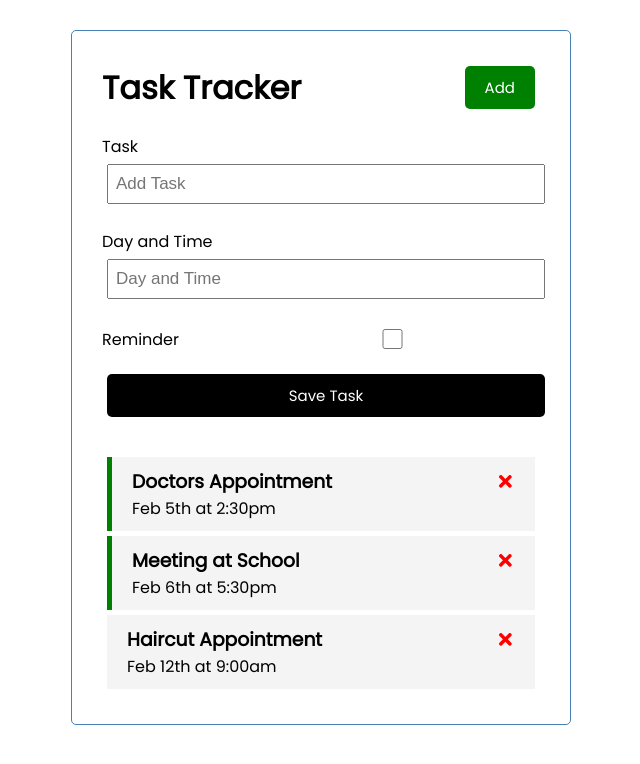
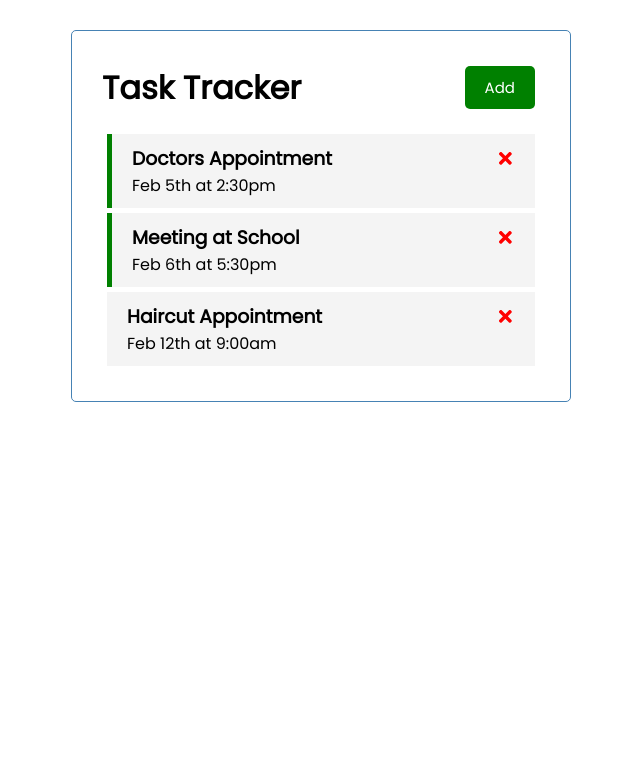
Before and after one commit to chriskorsak/react-task-tracker, a React (Create React App) app: page / in a window 1280 px wide. Shown: the top 764 px of the page, without its empty margins (319-959 px from the left). Built offline with nearby package versions, Linux system fonts and the light colour scheme.

Commit message:
create usestate for show add task form button and pass props to Header component for button styling and text value.

```diff
--- a/src/App.js
+++ b/src/App.js
@@ -7,6 +7,10 @@ import Tasks from './components/Tasks';
 import { AddTask } from './components/AddTask';
 
 function App() {
+  //button that shows or hides form
+  const [showAddTask, setShowAddTask] = useState(false);
+
+  //array of default tasks
   const [tasks, setTasks] = useState([
     {
       id: 1,
@@ -51,8 +55,8 @@ function App() {
 
   return (
     <div className="container">
-      <Header />
-      <AddTask onAdd={addTask} />
+      <Header onAdd={() => setShowAddTask(!showAddTask)} showAddButton={showAddTask} />
+      {showAddTask ? <AddTask onAdd={addTask} /> : ''}
       {tasks.length > 0 ? <Tasks tasks={tasks} onDelete={deleteTask} onToggle={toggleReminder}/> : 'No Tasks!'}
     </div>
   );
--- a/src/components/Header.js
+++ b/src/components/Header.js
@@ -1,14 +1,10 @@
 import Button from './Button'
 
 const Header = (props) => {
-  const onClick = () => {
-    console.log('clicky click click!')
-  }
-
   return (
     <header className='header'>
       <h1>Task Tracker</h1>
-      <Button color='green' text='Add' onClick={onClick} />
+      <Button color={props.showAddButton ? 'red' : 'green'} text={props.showAddButton ? 'Close' : 'Add'} onClick={props.onAdd} />
     </header>
   )
 }
```
